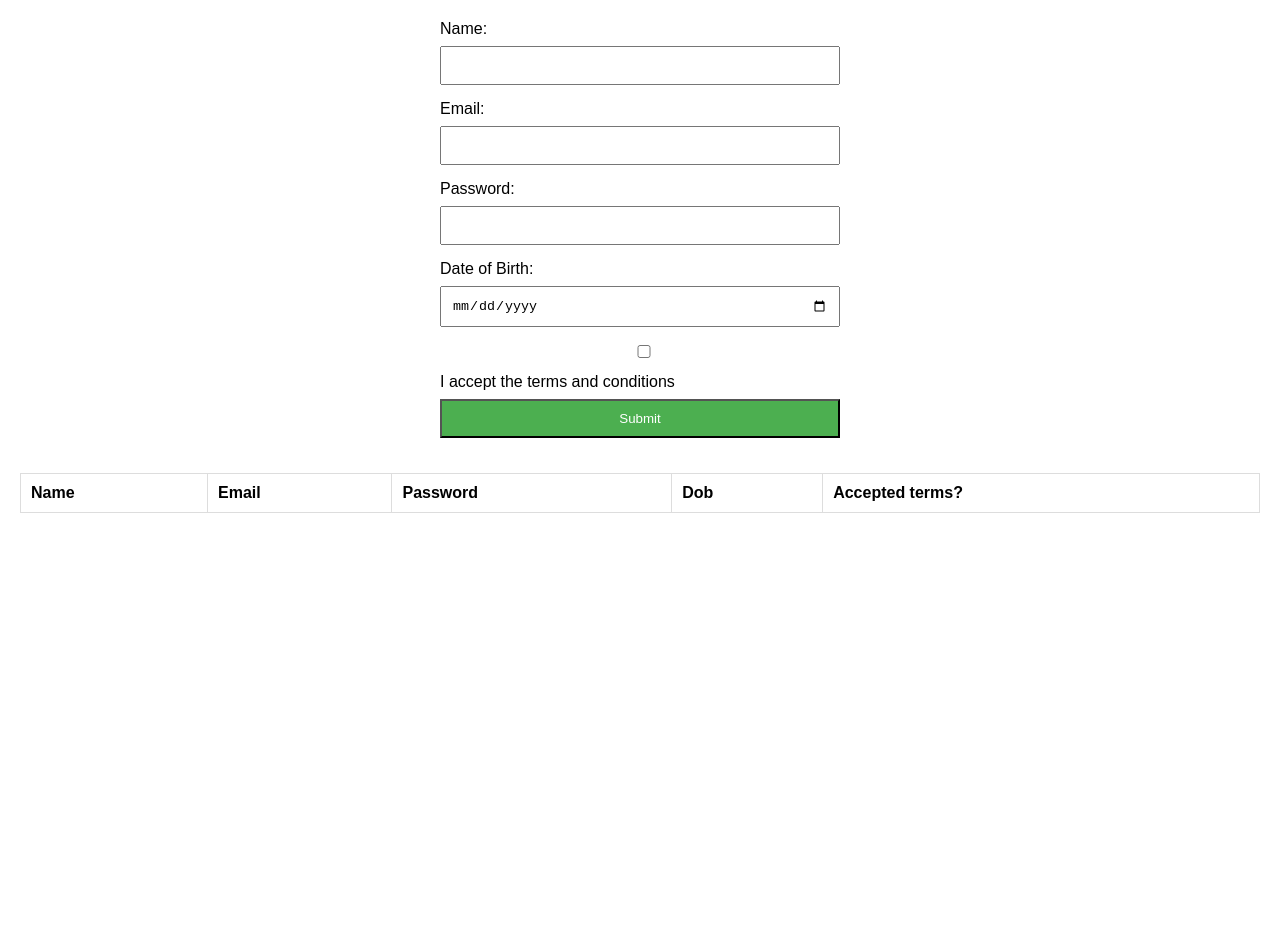
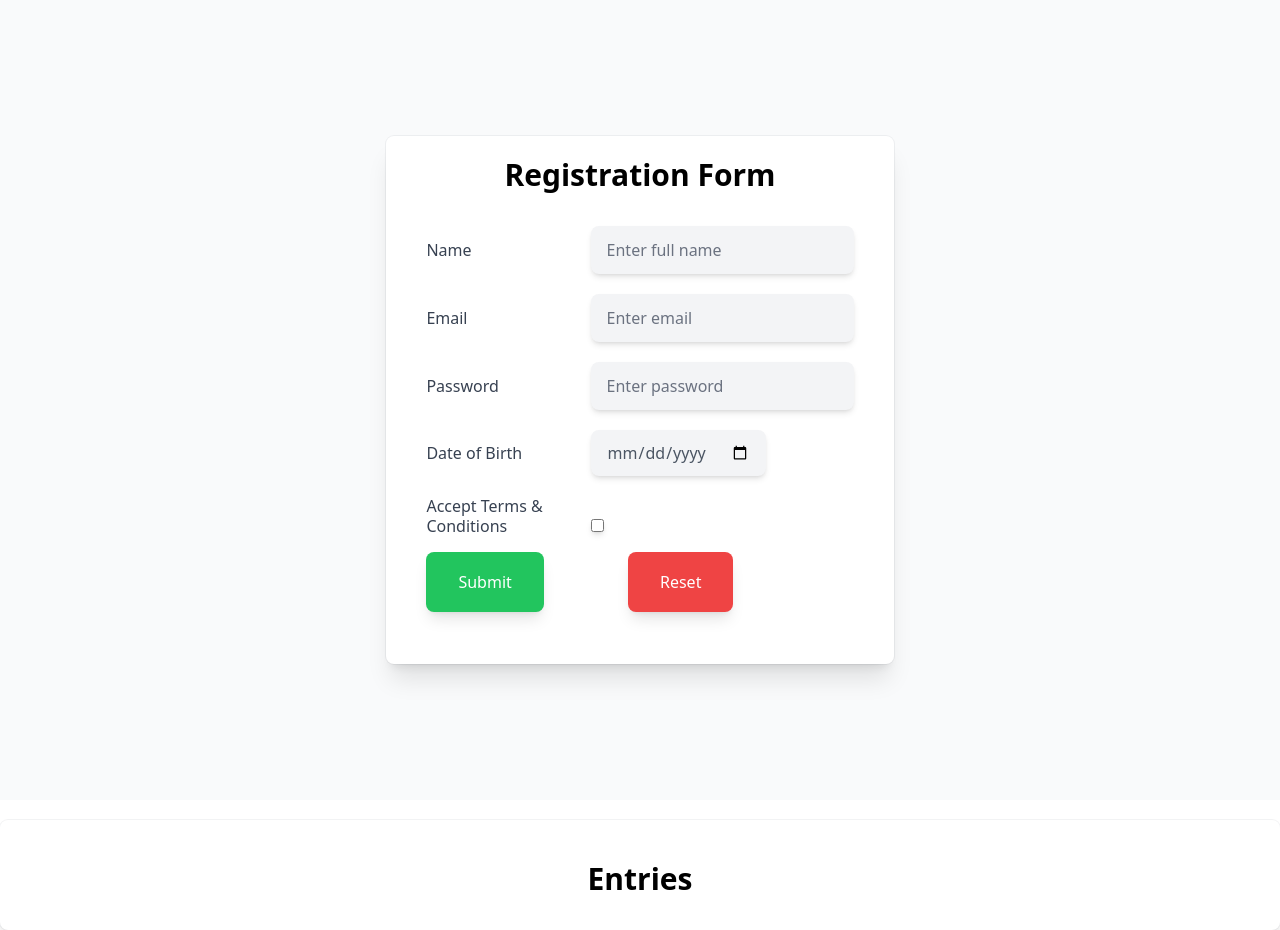
Before and after one commit to Infernomerc/wd101, a plain HTML site: page index.html in a window 1280 px wide. Before the commit the page ends 800 px from the top, so only its background shows below. Drawn offline with nearby package versions, Linux system fonts and the light colour scheme.

Commit message:
Update index.html

```diff
--- a/index.html
+++ b/index.html
@@ -1,47 +1,77 @@
 <!DOCTYPE html>
 <html lang="en">
-<head>
-    <meta charset="UTF-8">
-    <meta name="viewport" content="width=device-width, initial-scale=1.0">
+  <head>
+    <meta charset="UTF=8" />
+    <meta http-equiv="X-UA-Compatible" content="IE=edge" />
+    <meta name="viewport" content="width=device-width, initial-scale=1.0" />
+    <script src="https://cdn.tailwindcss.com"></script>
+
     <title>Registration Form</title>
-    <link rel="stylesheet" href="styles.css">
-</head>
-<body>
-    <form id="registrationForm">
-        <label for="name">Name:</label>
-        <input type="text" id="name" required>
+    <style>
+      input#name:invalid:focus{
+         border: 1px solid red;
+      }
+      input#email:invalid:focus{
+         border: 1px solid red;
+      }
+      input#password:invalid:focus{
+         border: 1px solid red;
+      }
+    </style>
 
-        <label for="email">Email:</label>
-        <input type="email" id="email" required>
+  </head>
+  <body>
+    <div
+      class="relative flex min-h-screen flex-col justify-center overflow-hidden py-6 bg-gray-50">
+      <div class="relative bg-white px-6 pt-5 pb-5 shadow-xl ring-1 ring-gray-900/5 sm:mx-auto  sm:max-w-lg sm:rounded-lg sm:px-10">
+         <div class="mx-auto max-w-md">
+            <h2 class="text-3xl text-center font-bold leading-tight">
+               Registration Form
+            </h2>
+            <div class="divide-y divide-gray-300/50">
+               <div class="space-y-6 py-8 text-base leading-7 text-gray-600">
+                  <form id="user-form">
+                     <label for="name" class="text-md w-40 inline-block font-medium leading-5 text-gray-700">
+                        Name
+                     </label>
+                     <input required type="text" id="name" name="name" class="bg-gray-100 inline-block rounded-lg shadow-md px-4 py-3 mb-5 text-base leading-6 placeholder-gray-500" placeholder="Enter full name"> </br>
+                     <label for="email" class="text-md w-40 inline-block font-medium leading-5 text-gray-700">
+                        Email
+                     </label>
+                     <input required type="email" id="email" name="email" class="bg-gray-100 inline-block rounded-lg shadow-md px-4 py-3 mb-5 text-base leading-6 placeholder-gray-500" placeholder="Enter email"> </br>
+                     <label for="password" class="text-md w-40 inline-block font-medium leading-5 text-gray-700">
+                        Password
+                     </label>
+                     <input required type="password" id="password" name="password" class="bg-gray-100 inline-block rounded-lg shadow-md px-4 py-3 mb-5 text-base leading-6 placeholder-gray-500" placeholder="Enter password"> </br>
+                     <label for="dob" class="text-md w-40 inline-block font-medium leading-5 text-gray-700">
+                        Date of Birth
+                     </label>
+                     <input required type="date" id="dob" name="dob" class="bg-gray-100 inline-block rounded-lg shadow-md px-4 py-3 mb-5 text-base leading-5 placeholder-gray-500"> </br>
+                     <label for="acceptTerms" class="text-md w-40 inline-block font-medium leading-5 text-gray-700">
+                        Accept Terms & Conditions
+                     </label>
+                     <input type="checkbox" id="acceptTerms" name="acceptTerms" class="bg-gray-100 inline-block rounded-lg shadow-md px-4 py-3 mb-5 text-base leading-6 placeholder-gray-500"> </br>
 
-        <label for="password">Password:</label>
-        <input type="password" id="password" required>
+                     <button type="submit" id="submit" class="w-fit rounded-lg shadow-lg px-8 py-4 bg-green-500 text-white hover:bg-green-400 focus:outline-none">
+                        Submit
+                     </button>
 
-        <label for="dob">Date of Birth:</label>
-        <input type="date" id="dob" required>
+                     <button type="button" id="reset" class="w-fit rounded-lg shadow-lg px-8 py-4 ml-20 bg-red-500 text-white hover:bg-red-400 focus:outline-none" onclick="clearAll()">
+                        Reset
+                     </button>
+                  </form>
+               </div>
+            </div>
+         </div>
+      </div>
+    </div>
+    <div class="relative bg-white px-6 mt-5 pt-10 pb-8 shadow-xl ring-1 ring-gray-900/5 sm:mx-auto sm:rounded-lg sm:px-10">
+      <div class="mx-auto">
+        <h2 class="text-3xl text-center font-bold leading-tight">Entries</h2>
+        <div class="divide-y divide-gray-300/50" id="user-entries"></div>
+      </div>
+    </div>
+    <script src="index.js"></script>
 
-        <label>
-            <input type="checkbox" id="terms"> I accept the terms and conditions
-        </label>
-
-        <button type="submit">Submit</button>
-    </form>
-
-    <table>
-        <thead>
-            <tr>
-                <th>Name</th>
-                <th>Email</th>
-                <th>Password</th>
-                <th>Dob</th>
-                <th>Accepted terms?</th>
-            </tr>
-        </thead>
-        <tbody>
-            <!-- Table data will be dynamically populated -->
-        </tbody>
-    </table>
-
-    <script src="index.js"></script>
-</body>
+  </body>
 </html>
```
